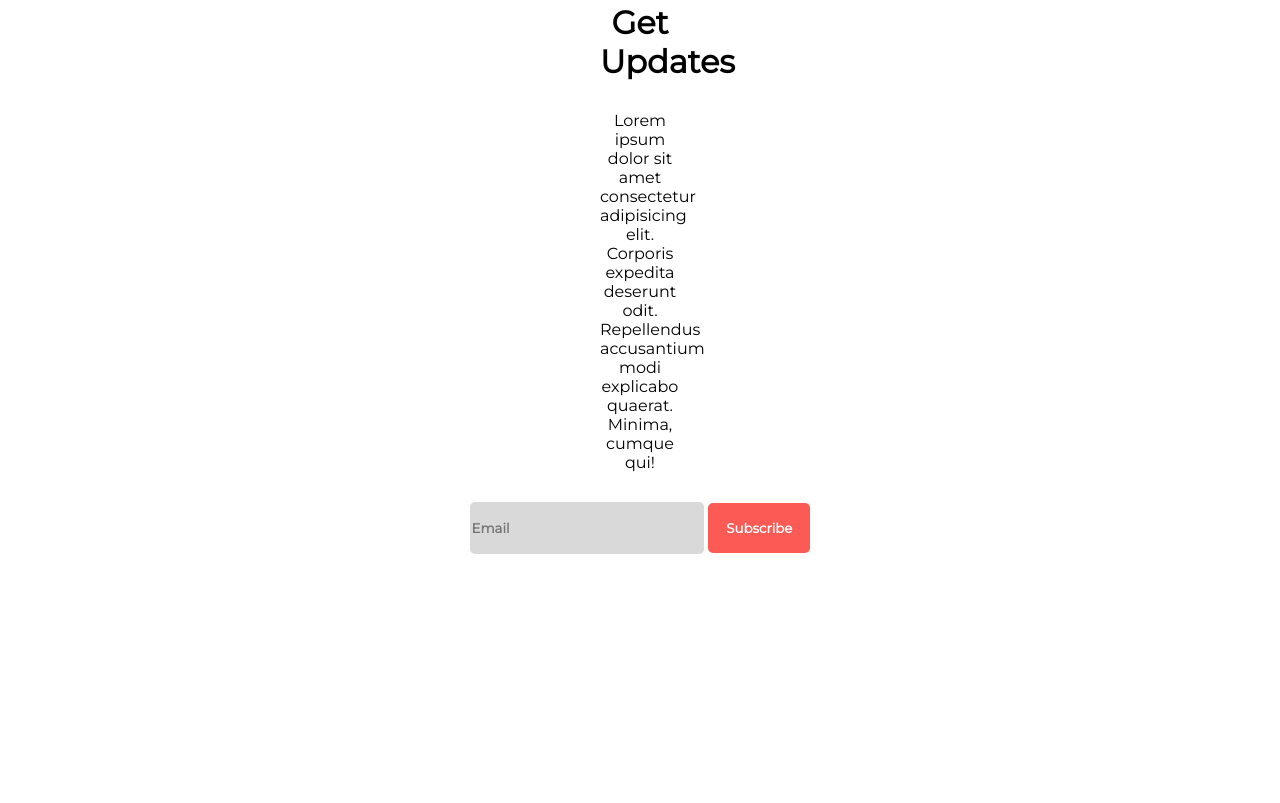
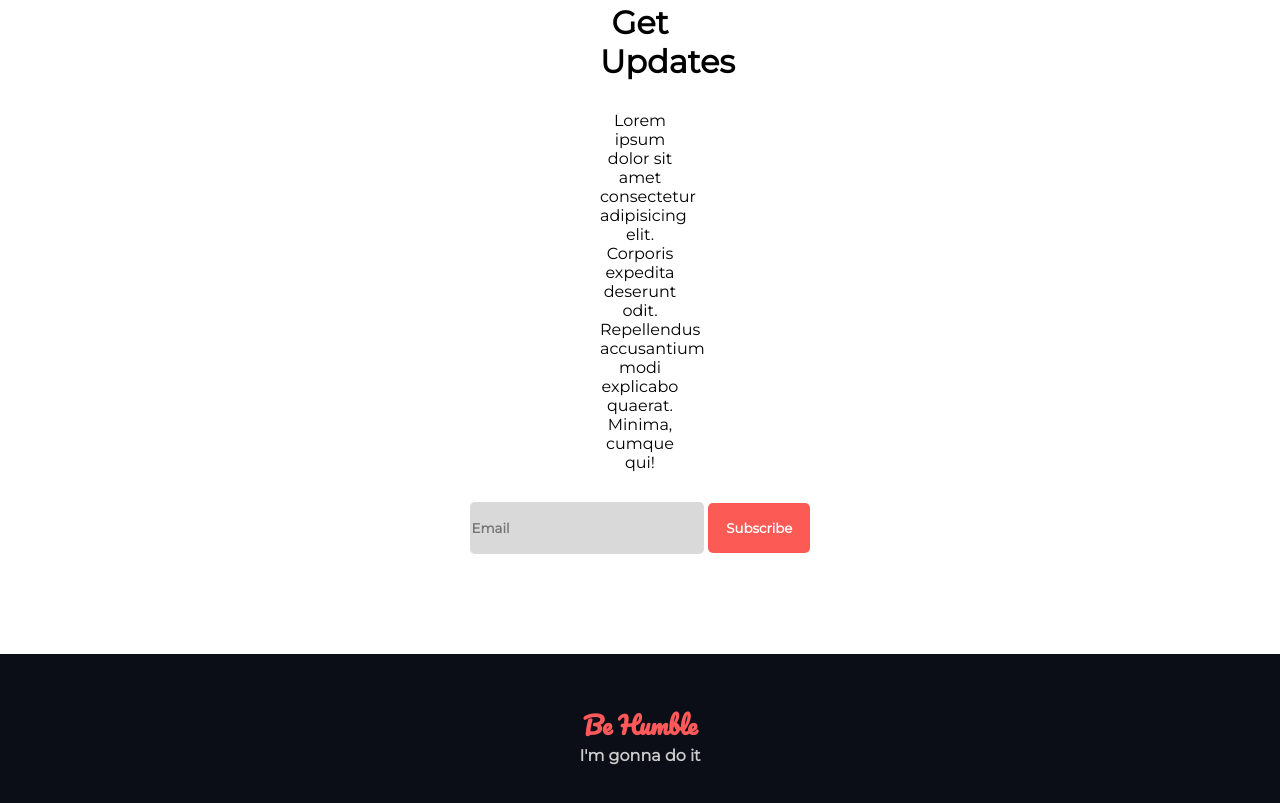
Before and after one commit to Tawhidalfatah/donate-page, a plain HTML site: page index.html in a window 1280 px wide. Shown: the part 4535-5338 px from the top of the page. Before the commit the page ends 5089 px from the top, so only its background shows below. Drawn offline with Linux system fonts and the light colour scheme.

Commit message:
Final touch up

```diff
--- a/index.html
+++ b/index.html
@@ -10,7 +10,10 @@
     <link rel="preconnect" href="https://fonts.gstatic.com" crossorigin>
     <link href="https://fonts.googleapis.com/css2?family=Montserrat&family=Open+Sans&display=swap" rel="stylesheet">
     <link rel="stylesheet" href="styles/style.css">
-    <script src="https://kit.fontawesome.com/ec0fca8413.js" crossorigin="anonymous"></script>
+    <link rel="preconnect" href="https://fonts.googleapis.com">
+    <link rel="preconnect" href="https://fonts.gstatic.com" crossorigin>
+    <link href="https://fonts.googleapis.com/css2?family=Montserrat&family=Open+Sans&family=Pacifico&display=swap"
+        rel="stylesheet">
 </head>
 
 <body>
@@ -65,17 +68,20 @@
             <div class="resource-food">
                 <img src="./icons/food.png" alt="">
                 <h3 class="resource-title">Food for a family</h3>
-            <p class="resource-para">Lorem ipsum dolor sit amet consectetur adipisicing elit. Magni cum, corporis enim labore quisquam cumque.</p>
+                <p class="resource-para">Lorem ipsum dolor sit amet consectetur adipisicing elit. Magni cum, corporis
+                    enim labore quisquam cumque.</p>
             </div>
             <div class="resource-shelter">
                 <img src="./icons/shelter.png" alt="">
                 <h3 class="resource-title">Shelter for a family</h3>
-            <p class="resource-para">Lorem ipsum dolor sit amet, consectetur adipisicing elit. Tempora, iusto odio. Optio perspiciatis error omnis!</p>
+                <p class="resource-para">Lorem ipsum dolor sit amet, consectetur adipisicing elit. Tempora, iusto odio.
+                    Optio perspiciatis error omnis!</p>
             </div>
             <div class="resource-education">
                 <img src="./icons/Frame-1.png" alt="">
                 <h3 class="resource-title">Education for a child</h3>
-            <p class="resource-para">Lorem ipsum, dolor sit amet consectetur adipisicing elit. Recusandae nulla blanditiis corrupti temporibus amet. Nesciunt.</p>
+                <p class="resource-para">Lorem ipsum, dolor sit amet consectetur adipisicing elit. Recusandae nulla
+                    blanditiis corrupti temporibus amet. Nesciunt.</p>
             </div>
 
         </section>
@@ -83,25 +89,30 @@
         <section class="section-contribute1">
             <div class="contribute-div1">
                 <h1 class="contribute-heading">Their lives depend on your donation</h1>
-                <p class="contribute-para">Lorem ipsum dolor sit, amet consectetur adipisicing elit. Neque iure fugiat molestiae ipsam adipisci velit voluptatum, obcaecati tempora reprehenderit ducimus!</p>
-                <p class="contribute-para">Lorem ipsum dolor sit amet consectetur adipisicing elit. Quasi quibusdam accusantium in est accusamus veniam.</p>
+                <p class="contribute-para">Lorem ipsum dolor sit, amet consectetur adipisicing elit. Neque iure fugiat
+                    molestiae ipsam adipisci velit voluptatum, obcaecati tempora reprehenderit ducimus!</p>
+                <p class="contribute-para">Lorem ipsum dolor sit amet consectetur adipisicing elit. Quasi quibusdam
+                    accusantium in est accusamus veniam.</p>
                 <button class="contribute-btn">How to contribute</button>
             </div>
             <div><img class="images1" src="./images/donation0.jpg" alt=""></div>
-        </section >
+        </section>
         <section class="section-contribute2">
             <div><img class="images2" src="./images/donation5.jpg" alt=""></div>
             <div class="contribute-div2">
                 <h1 class="contribute-heading">They need us to survive</h1>
-                <p class="contribute-para">Lorem ipsum dolor, sit amet consectetur adipisicing elit. Quis similique consequuntur enim impedit doloremque aliquid sequi voluptatem odit neque delectus?</p>
-                <p class="contribute-para">Lorem ipsum dolor sit amet consectetur adipisicing elit. At necessitatibus earum eveniet dolores ullam accusamus!</p>
+                <p class="contribute-para">Lorem ipsum dolor, sit amet consectetur adipisicing elit. Quis similique
+                    consequuntur enim impedit doloremque aliquid sequi voluptatem odit neque delectus?</p>
+                <p class="contribute-para">Lorem ipsum dolor sit amet consectetur adipisicing elit. At necessitatibus
+                    earum eveniet dolores ullam accusamus!</p>
                 <button class="contribute-btn">How to contribute</button>
             </div>
         </section>
         <section class="section-update">
             <div class="update-div">
                 <h1 class="update-title">Get Updates</h1>
-            <p class="update-para">Lorem ipsum dolor sit amet consectetur adipisicing elit. Corporis expedita deserunt odit. Repellendus accusantium modi explicabo quaerat. Minima, cumque qui!</p>
+                <p class="update-para">Lorem ipsum dolor sit amet consectetur adipisicing elit. Corporis expedita
+                    deserunt odit. Repellendus accusantium modi explicabo quaerat. Minima, cumque qui!</p>
             </div>
 
             <div>
@@ -112,7 +123,10 @@
 
 
     </main>
-    <footer></footer>
+    <footer>
+        <h2>Be Humble</h2>
+        <h4>I'm gonna do it</h3>
+    </footer>
 </body>
 
 </html>
--- a/styles/style.css
+++ b/styles/style.css
@@ -43,6 +43,7 @@ header {
 
 
 }
+
 /* margin-bottom: 150px; */
 
 
@@ -62,7 +63,7 @@ header {
 .donate-para {
     margin: 0 600px 30px;
     font-weight: 900;
-    color:#707070;
+    color: #707070;
 }
 
 .donate-button {
@@ -78,7 +79,7 @@ header {
     padding: 40px 20px 5px 20px;
     font-size: 25px;
     font-weight: 900;
-    color:#707070;
+    color: #707070;
     border: none 2px #ccc;
     border-radius: 5%;
     box-sizing: content-box;
@@ -223,7 +224,7 @@ input[type="number"] {
 
 /* updates section  */
 
-.update-title{
+.update-title {
     font-size: 2em;
     font-weight: 900;
 }
@@ -259,3 +260,22 @@ input[type="number"] {
     height: 50px;
 
 }
+
+/* footer section  */
+
+footer {
+    text-align: center;
+    background: #0b0d17;
+    margin-top: 100px;
+    padding: 50px 0;
+}
+
+footer>h2 {
+    font-family: 'Pacifico', cursive;
+    color:
+        #ff5959;
+}
+
+footer>h4 {
+    color: #ccc;
+}
```
Lines whose indentation alone changed are shown as unchanged.
